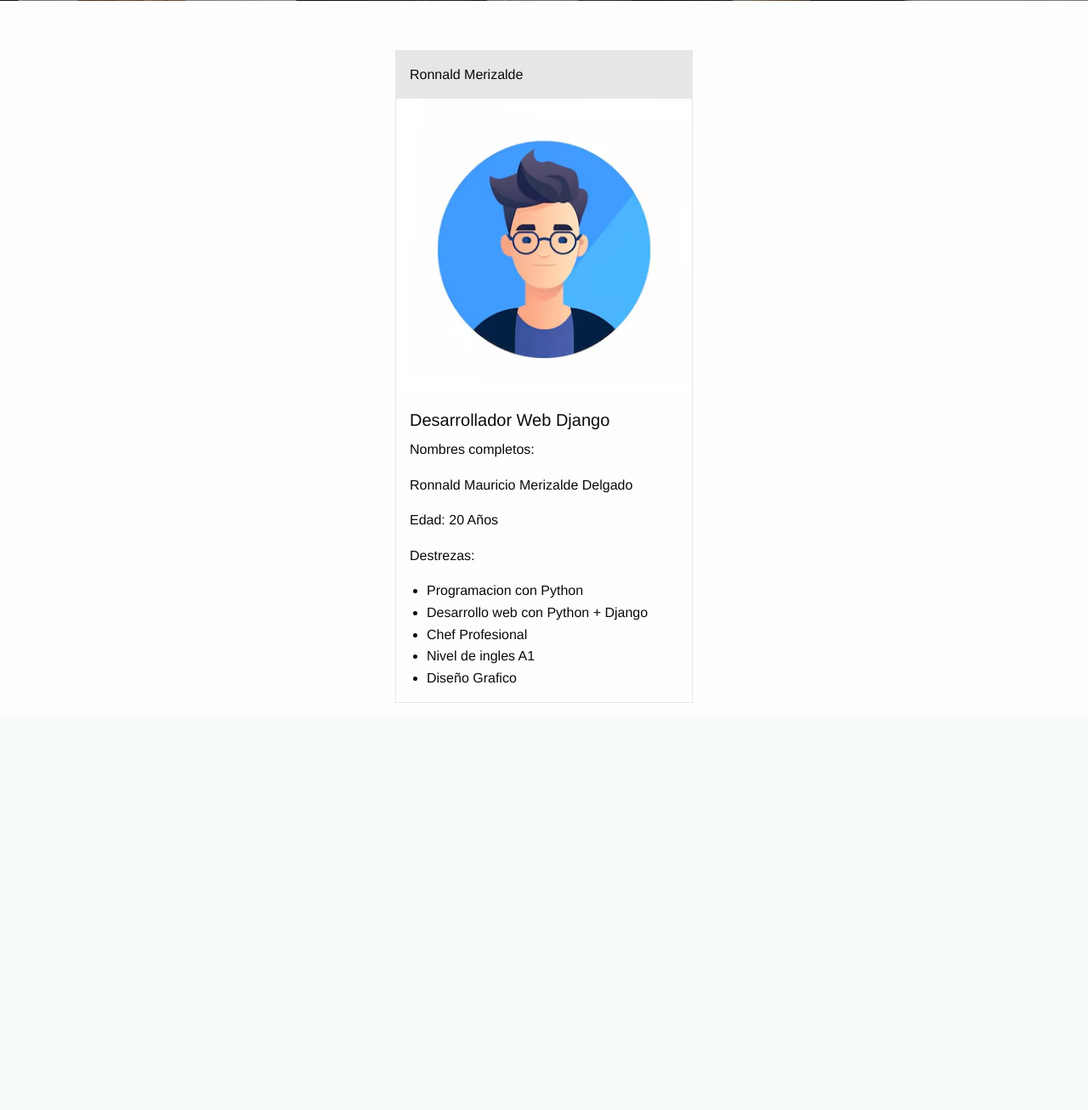
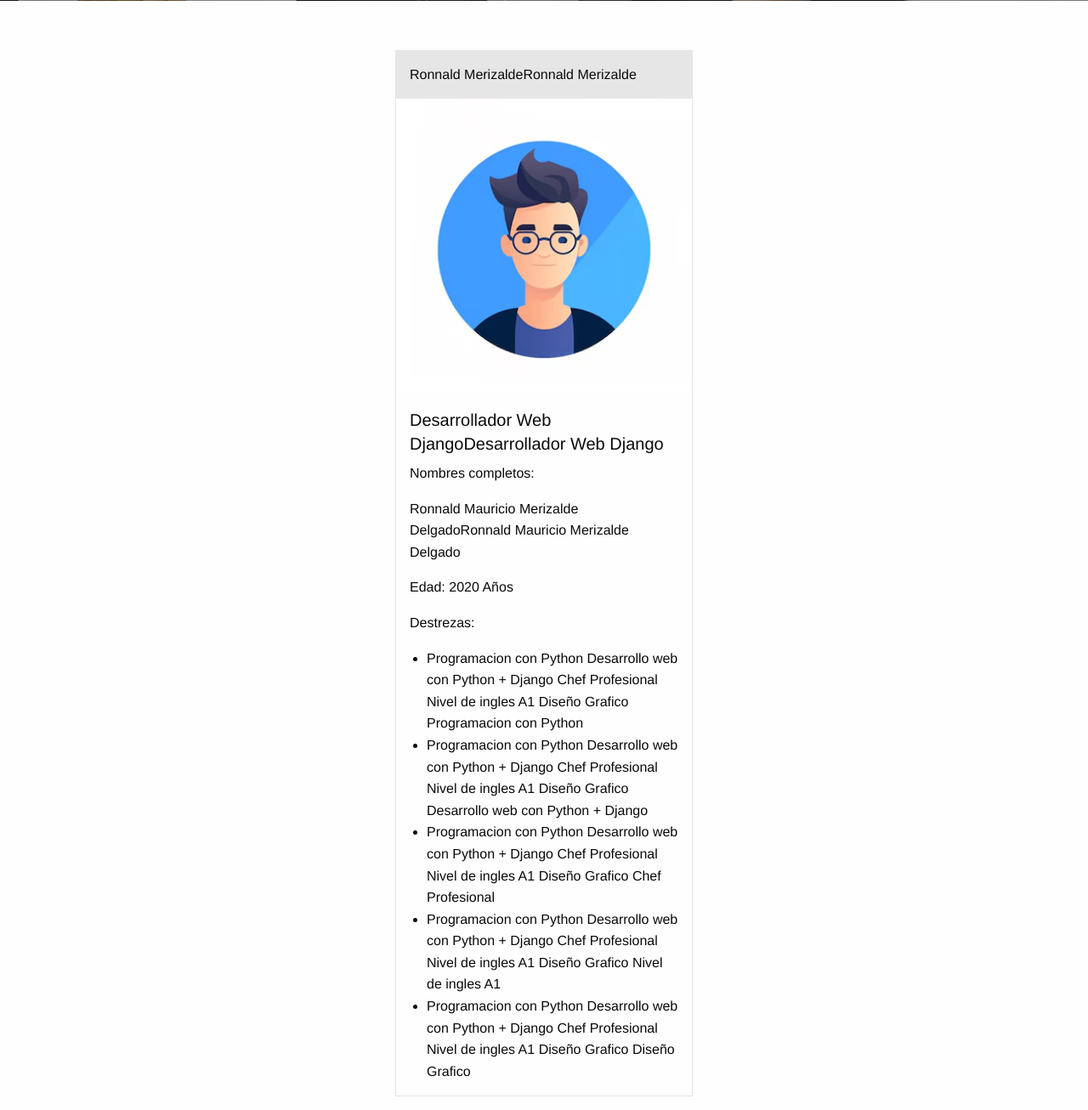
Before and after one commit to Hikari0901/ProyectoDjango, a Django app: page /paginaView/ in a window 1280 px wide. Shown: the part 671-1977 px from the top of the page at 85% size. Before the commit the page ends 1498 px from the top, so only its background shows below. Run offline with Django 5.2, Linux system fonts and the light colour scheme; data comes from the database, SQL or seed files in the repository; some libraries are stand-ins or nearby versions.

Commit message:
Update inicio.html

```diff
--- a/Templates/inicio.html
+++ b/Templates/inicio.html
@@ -42,19 +42,24 @@
         <div class="card-divider">
 
           {% for p in paginas %}
-          {{p.nombre}}
+          Ronnald Merizalde{{p.nombre}}
         </div>
 
         <img src="{%static 'img/perfil.jpg'%}">
         <div class="card-section">
-          <h5>{{p.cargo}}</h5>
+          <h5>Desarrollador Web Django{{p.cargo}}</h5>
           <p>Nombres completos:</p>
-          <p>{{p.nombresC}} </p>
-          <p>Edad: {{p.edad}} Años</p>
+          <p>Ronnald Mauricio Merizalde Delgado{{p.nombresC}} </p>
+          <p>Edad: 20{{p.edad}} Años</p>
           <p>Destrezas:</p>
           <ul>
             {% for d in p.destrezas.all %}
-              <li>{{d.destreza}} </li>
+              <li>Programacion con Python
+                Desarrollo web con Python + Django
+                Chef Profesional
+                Nivel de ingles A1
+                Diseño Grafico
+                  {{d.destreza}} </li>
 
             {% endfor %}
           </ul>
```
